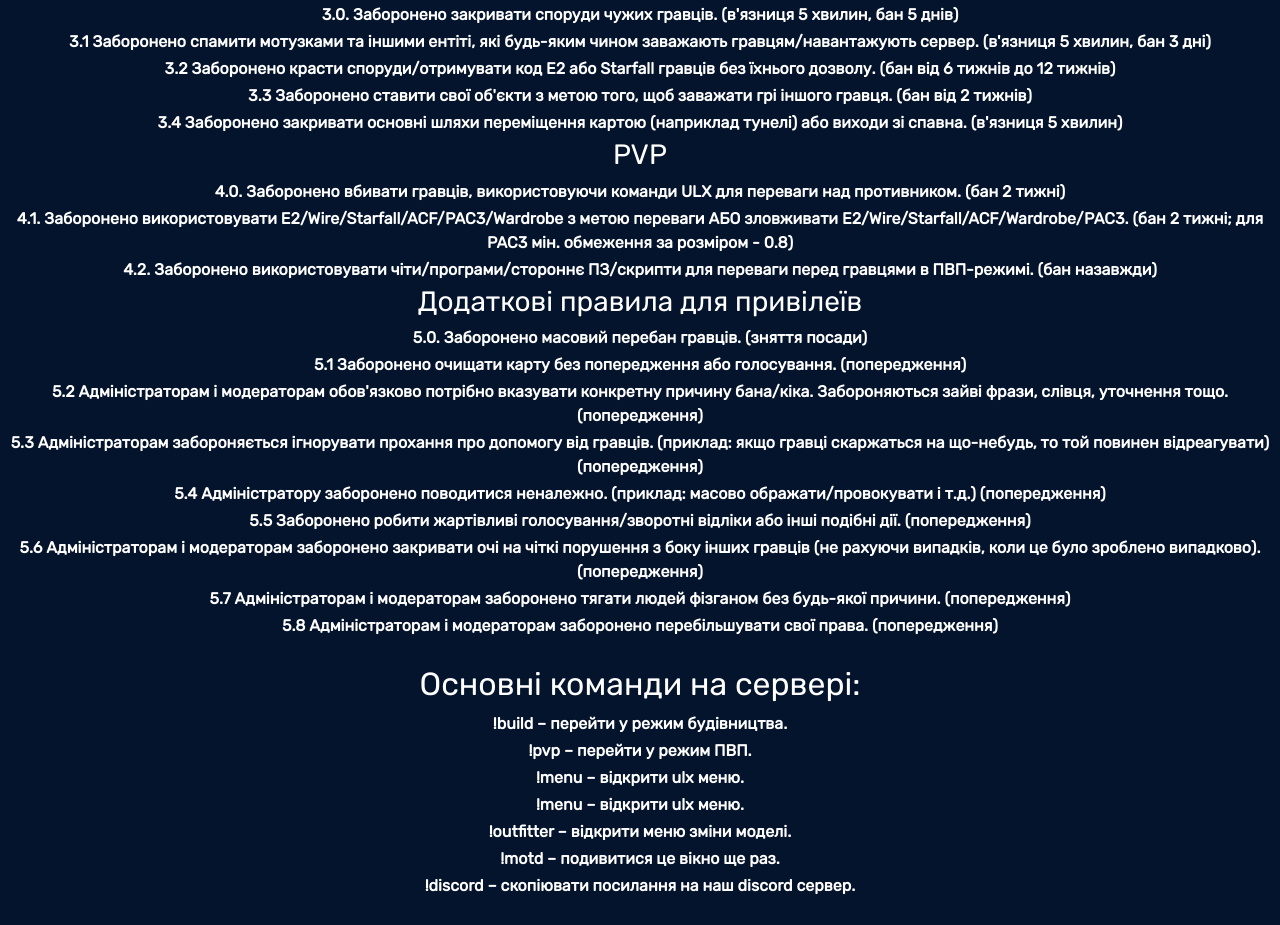
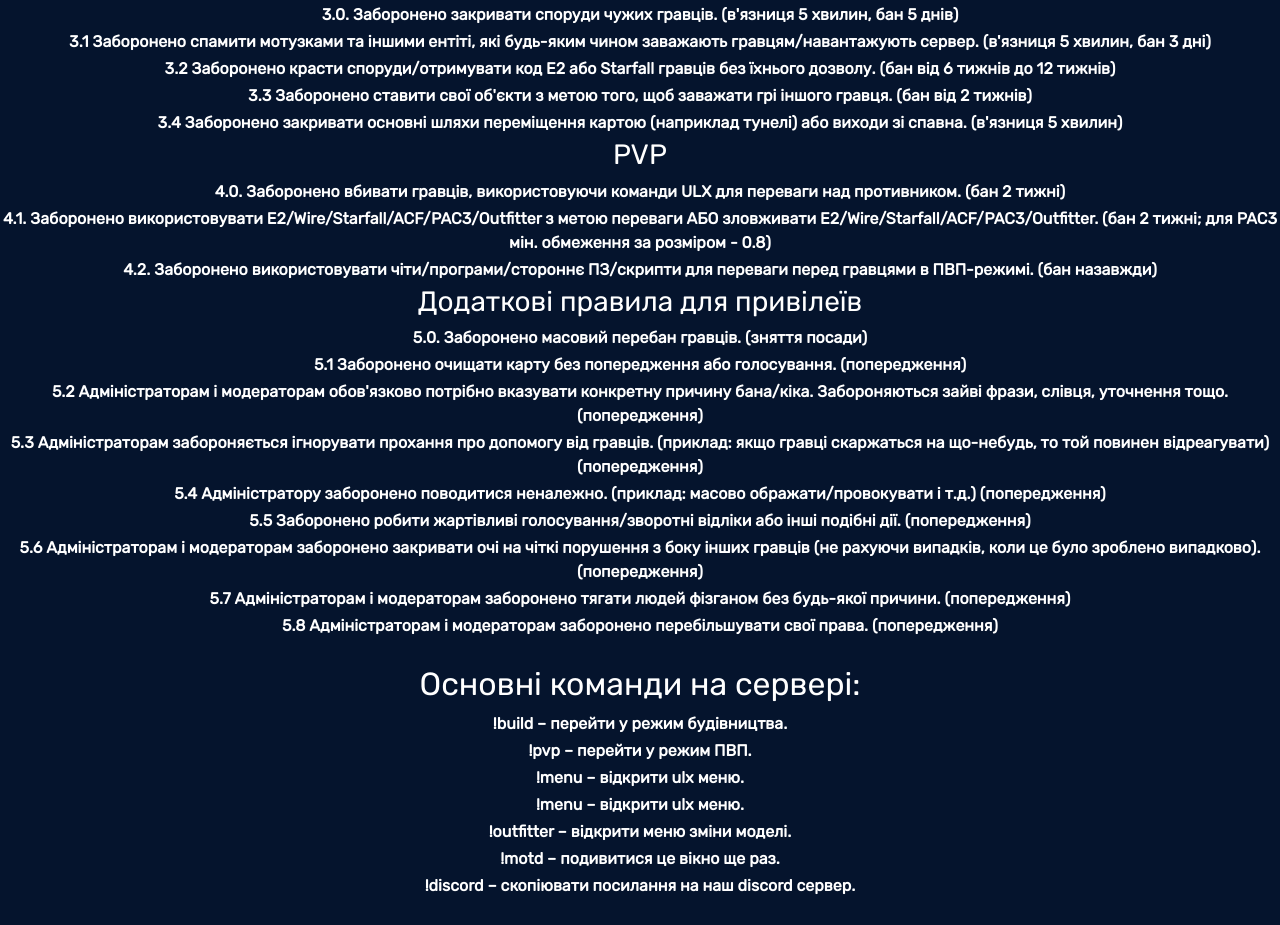
Before and after one commit to dmitykorolev2009/dmitykorolev2009.github.io, a plain HTML site: page index.html in a window 1280 px wide. Shown: the part 752-1677 px from the top of the page. Drawn offline with nearby package versions, Linux system fonts and the light colour scheme.

Commit message:
Update index.html

```diff
--- a/index.html
+++ b/index.html
@@ -50,7 +50,7 @@
             <p>3.4 Заборонено закривати основні шляхи переміщення картою (наприклад тунелі) або виходи зі спавна. (в'язниця 5 хвилин)</p>
             <h3 style="color: white">PVP</h3>
             <p>4.0. Заборонено вбивати гравців, використовуючи команди ULX для переваги над противником. (бан 2 тижні)</p>
-            <p>4.1. Заборонено використовувати E2/Wire/Starfall/ACF/PAC3/Wardrobe з метою переваги АБО зловживати E2/Wire/Starfall/ACF/Wardrobe/PAC3. (бан 2 тижні; для PAC3 мін. обмеження за розміром - 0.8)</p>
+            <p>4.1. Заборонено використовувати E2/Wire/Starfall/ACF/PAC3/Outfitter з метою переваги АБО зловживати E2/Wire/Starfall/ACF/PAC3/Outfitter. (бан 2 тижні; для PAC3 мін. обмеження за розміром - 0.8)</p>
             <p>4.2. Заборонено використовувати чіти/програми/стороннє ПЗ/скрипти для переваги перед гравцями в ПВП-режимі. (бан назавжди)</p>
             <h3 style="color: white">Додаткові правила для привілеїв</h3>
             <p>5.0. Заборонено масовий перебан гравців. (зняття посади)</p>
```
